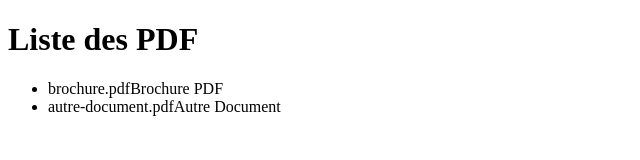
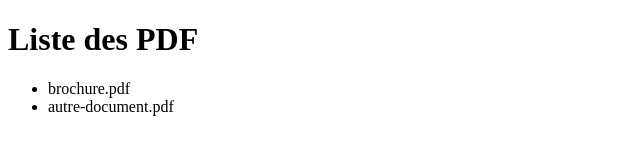
Before and after one commit to ALabrieGit/brochure, a plain HTML site: page index.html in a window 1280 px wide. Shown: the whole page, without its empty margins (0-640 px from the left). Drawn offline with Linux system fonts and the light colour scheme.

Commit message:
Update index.html

```diff
--- a/index.html
+++ b/index.html
@@ -7,8 +7,8 @@
 <body>
     <h1>Liste des PDF</h1>
     <ul>
-        <li>brochure.pdfBrochure PDF</a></li>
-        <li>autre-document.pdfAutre Document</a></li>
+        <li>brochure.pdf</a></li>
+        <li>autre-document.pdf</a></li>
     </ul>
 </body>
 </html>
```
